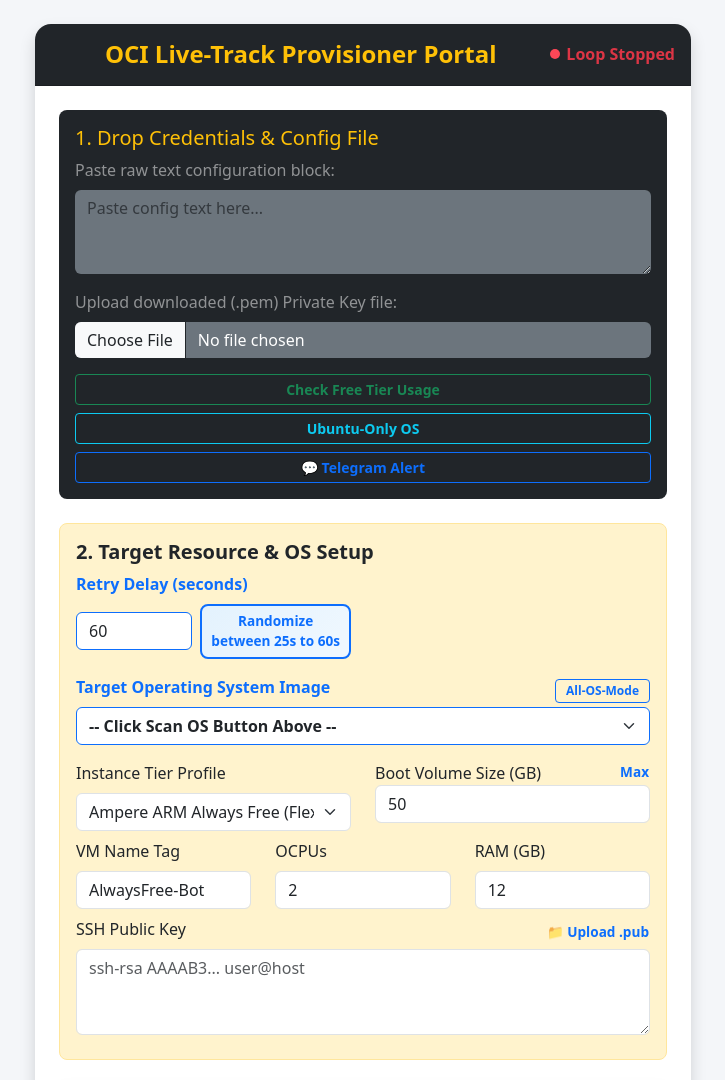
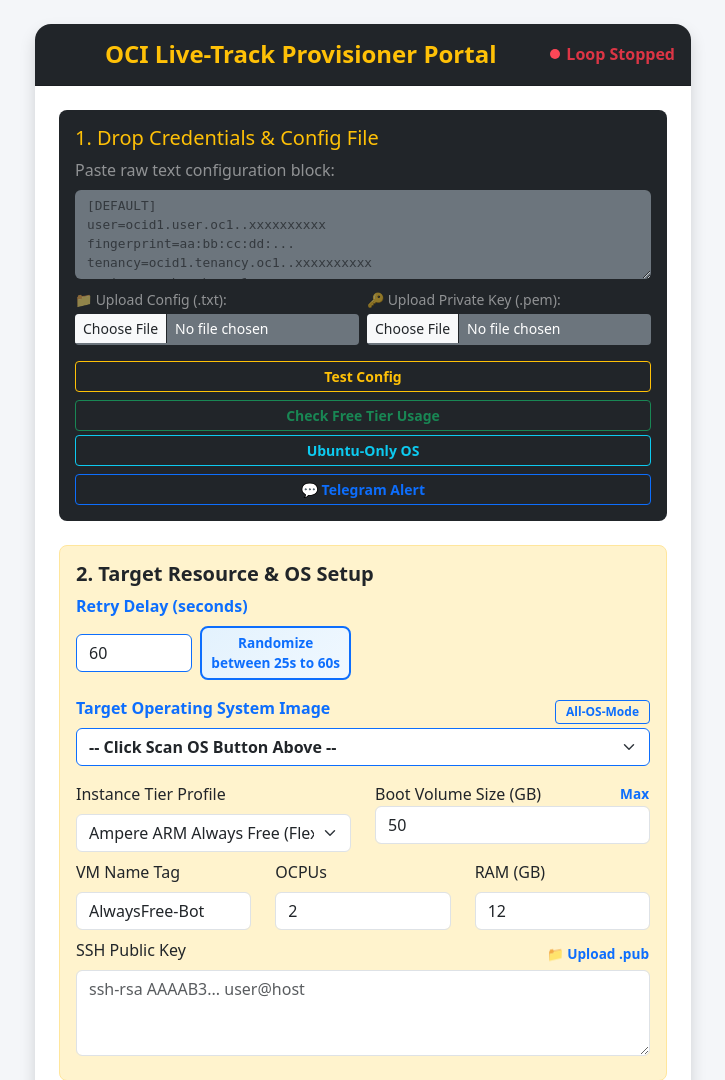
Before and after one commit to sarakmacbook/oracle-instance-bot-railway, a Flask app: page / in a window 1280 px wide. Shown: the top 1080 px of the page, without its empty margins (277-1002 px from the left). Run offline with Flask 3, Linux system fonts and the light colour scheme; data that the repository does not hold is empty.

Commit message:
feat: enhanced Drop Credentials & Config File with .txt upload + Test Config button
- Add 'Upload Config (.txt)' button alongside existing .pem upload
- Add 'Test Config' button that validates OCI credentials via /api/test-config
- Smart key upload: auto-detects if uploaded file is config or private key
- Improved parseRawConfig() with inline key extraction + visual feedback
- Status box shows auto-parsed fields and connection results
- Better placeholder showing full OCI config format
- Accept .txt/.config/.conf for config, .pem/.txt/.key for private key

Feature: '1. Drop Credentials & Config File' section now supports both
pasting raw text AND uploading a .txt config file downloaded from OCI Console.

```diff
--- a/templates/index.html
+++ b/templates/index.html
@@ -112,11 +112,23 @@
             const tenancyMatch = rawText.match(/tenancy\s*=\s*(ocid1\.tenancy\.[^\s#\n,]+)/i);
             const fingerprintMatch = rawText.match(/fingerprint\s*=\s*([a-fA-F0-9:]{32,47})/i);
             const regionMatch = rawText.match(/region\s*=\s*([a-zA-Z0-9-]+)/i);
+            const keyContentMatch = rawText.match(/key\s*=\s*-----BEGIN[^]*?END[^]*?\n?/i);
 
-            if (userMatch) document.getElementById("user").value = userMatch[1].trim();
-            if (tenancyMatch) document.getElementById("tenancy").value = tenancyMatch[1].trim();
-            if (fingerprintMatch) document.getElementById("fingerprint").value = fingerprintMatch[1].trim();
-            if (regionMatch) document.getElementById("region").value = regionMatch[1].trim();
+            let parsed = [];
+            if (userMatch) { document.getElementById("user").value = userMatch[1].trim(); parsed.push('user'); }
+            if (tenancyMatch) { document.getElementById("tenancy").value = tenancyMatch[1].trim(); parsed.push('tenancy'); }
+            if (fingerprintMatch) { document.getElementById("fingerprint").value = fingerprintMatch[1].trim(); parsed.push('fingerprint'); }
+            if (regionMatch) { document.getElementById("region").value = regionMatch[1].trim(); parsed.push('region'); }
+            // If the pasted config contains an inline private key, extract it too
+            if (keyContentMatch) {
+                document.getElementById("private_key").value = keyContentMatch[0].trim();
+                parsed.push('private_key');
+            }
+
+            // Visual feedback
+            if (parsed.length > 0) {
+                showConfigStatus('config', 'Auto-parsed: ' + parsed.join(', '));
+            }
         }
 
         function handleKeyUpload(event) {
@@ -124,9 +136,96 @@
             if (!file) return;
             const reader = new FileReader();
             reader.onload = function(e) {
-                document.getElementById("private_key").value = e.target.result;
+                const content = e.target.result;
+                // If the uploaded file contains OCI config directives (user=, tenancy=, etc.)
+                // treat it as a config file instead of a private key
+                if (content.includes('user=') || content.includes('fingerprint=')) {
+                    document.getElementById("rawConfigInput").value = content;
+                    parseRawConfig();
+                    showConfigStatus('config', 'Config loaded from file & auto-parsed');
+                } else {
+                    document.getElementById("private_key").value = content;
+                    showConfigStatus('key', 'Private key loaded from file');
+                }
             };
             reader.readAsText(file);
+        }
+
+        function handleConfigFileUpload(event) {
+            const file = event.target.files[0];
+            if (!file) return;
+            const reader = new FileReader();
+            reader.onload = function(e) {
+                const content = e.target.result;
+                document.getElementById("rawConfigInput").value = content;
+                parseRawConfig();
+                showConfigStatus('config', 'Config file loaded & auto-parsed');
+            };
+            reader.readAsText(file);
+        }
+
+        function showConfigStatus(type, msg) {
+            const box = document.getElementById("configStatusBox");
+            if (!box) return;
+            box.className = 'small mt-1 ' + (type === 'error' ? 'text-danger' : type === 'key' ? 'text-info' : 'text-success');
+            box.innerHTML = (type === 'error' ? '&#10008; ' : type === 'key' ? '&#128273; ' : '&#10004; ') + msg;
+        }
+
+        async function testOciConfig() {
+            parseRawConfig();
+            const user = document.getElementById("user").value;
+            const keyContent = document.getElementById("private_key").value;
+
+            if (!user || !keyContent) {
+                showConfigStatus('error', 'Please paste config text AND upload a private key file first.');
+                return;
+            }
+
+            const btn = document.getElementById("testConfigBtn");
+            btn.disabled = true;
+            btn.innerText = "Testing...";
+
+            const payload = {
+                user: document.getElementById("user").value,
+                tenancy: document.getElementById("tenancy").value,
+                fingerprint: document.getElementById("fingerprint").value,
+                region: document.getElementById("region").value,
+                private_key: document.getElementById("private_key").value
+            };
+
+            try {
+                const response = await fetch('/api/test-config', {
+                    method: 'POST',
+                    headers: { 'Content-Type': 'application/json' },
+                    body: JSON.stringify(payload)
+                });
+                const result = await response.json();
+
+                if (result.success) {
+                    showConfigStatus('config', 'Connected! Region: ' + result.region + ' | ADs: ' + (result.availability_domains || []).length);
+                    btn.className = "btn btn-success w-100 fw-bold btn-sm mt-2";
+                    btn.innerText = "Connected";
+                    setTimeout(() => {
+                        btn.className = "btn btn-outline-warning w-100 fw-bold btn-sm mt-2";
+                        btn.innerText = "Test Config";
+                    }, 4000);
+                } else {
+                    showConfigStatus('error', result.error);
+                    if (result.hint) {
+                        showConfigStatus('error', result.error + ' | ' + result.hint);
+                    }
+                    btn.className = "btn btn-outline-danger w-100 fw-bold btn-sm mt-2";
+                    btn.innerText = "Failed - Try Again";
+                    setTimeout(() => {
+                        btn.className = "btn btn-outline-warning w-100 fw-bold btn-sm mt-2";
+                        btn.innerText = "Test Config";
+                    }, 4000);
+                }
+            } catch (err) {
+                showConfigStatus('error', 'Request error: ' + err.message);
+            } finally {
+                btn.disabled = false;
+            }
         }
 
         async function detectAvailableOS() {
@@ -726,17 +825,24 @@
 
                 <div class="bg-dark p-3 rounded-3 mb-4 text-white">
                     <h5 class="text-warning">1. Drop Credentials & Config File</h5>
-                    <div class="mb-3">
+                    <div class="mb-2">
                         <label class="form-label text-white-50">Paste raw text configuration block:</label>
-                        <textarea id="rawConfigInput" class="form-control bg-secondary text-white border-0" rows="3" placeholder="Paste config text here..." oninput="parseRawConfig()"></textarea>
+                        <textarea id="rawConfigInput" class="form-control bg-secondary text-white border-0" style="font-family:monospace; font-size:0.8rem;" rows="4" placeholder="[DEFAULT]&#10;user=ocid1.user.oc1..xxxxxxxxxx&#10;fingerprint=aa:bb:cc:dd:...&#10;tenancy=ocid1.tenancy.oc1..xxxxxxxxxx&#10;region=ap-chuncheon-1&#10;key_file=~/.oci/oci_api_key.pem" oninput="parseRawConfig()"></textarea>
                     </div>
-                    <div class="mb-3">
-                        <label class="form-label text-white-50">Upload downloaded (.pem) Private Key file:</label>
-                        <input type="file" class="form-control bg-secondary text-white border-0" accept=".pem" onchange="handleKeyUpload(event)">
+                    <div class="row g-2 mb-2">
+                        <div class="col">
+                            <label class="form-label text-white-50 small mb-1">&#128193; Upload Config (.txt):</label>
+                            <input type="file" id="configFileInput" class="form-control form-control-sm bg-secondary text-white border-0" accept=".txt,.config,.conf" onchange="handleConfigFileUpload(event)">
+                        </div>
+                        <div class="col">
+                            <label class="form-label text-white-50 small mb-1">&#128273; Upload Private Key (.pem):</label>
+                            <input type="file" id="keyFileInput" class="form-control form-control-sm bg-secondary text-white border-0" accept=".pem,.txt,.key" onchange="handleKeyUpload(event)">
+                        </div>
                     </div>
-
-                    <button type="button" id="freeTierBtn" class="btn btn-outline-success w-100 fw-bold btn-sm mb-2" onclick="checkFreeTierStatus()">Check Free Tier Usage</button>
-                    <button type="button" id="scanOSBtn" class="btn btn-outline-info w-100 fw-bold btn-sm" onclick="detectAvailableOS()">Ubuntu-Only OS</button>
+                    <div id="configStatusBox" class="small mt-1"></div>
+                    <button type="button" id="testConfigBtn" class="btn btn-outline-warning w-100 fw-bold btn-sm mt-2" onclick="testOciConfig()">Test Config</button>
+                    <button type="button" id="freeTierBtn" class="btn btn-outline-success w-100 fw-bold btn-sm mt-2" onclick="checkFreeTierStatus()">Check Free Tier Usage</button>
+                    <button type="button" id="scanOSBtn" class="btn btn-outline-info w-100 fw-bold btn-sm mt-1" onclick="detectAvailableOS()">Ubuntu-Only OS</button>
                     <button type="button" id="telegramAlertBtn" class="btn btn-outline-primary w-100 fw-bold btn-sm mt-2" onclick="configureTelegramAlert()">&#128172; Telegram Alert</button>
                     <div id="telegramConfigPanel" class="mt-2 d-none">
                         <div class="bg-secondary p-2 rounded-2">
```
